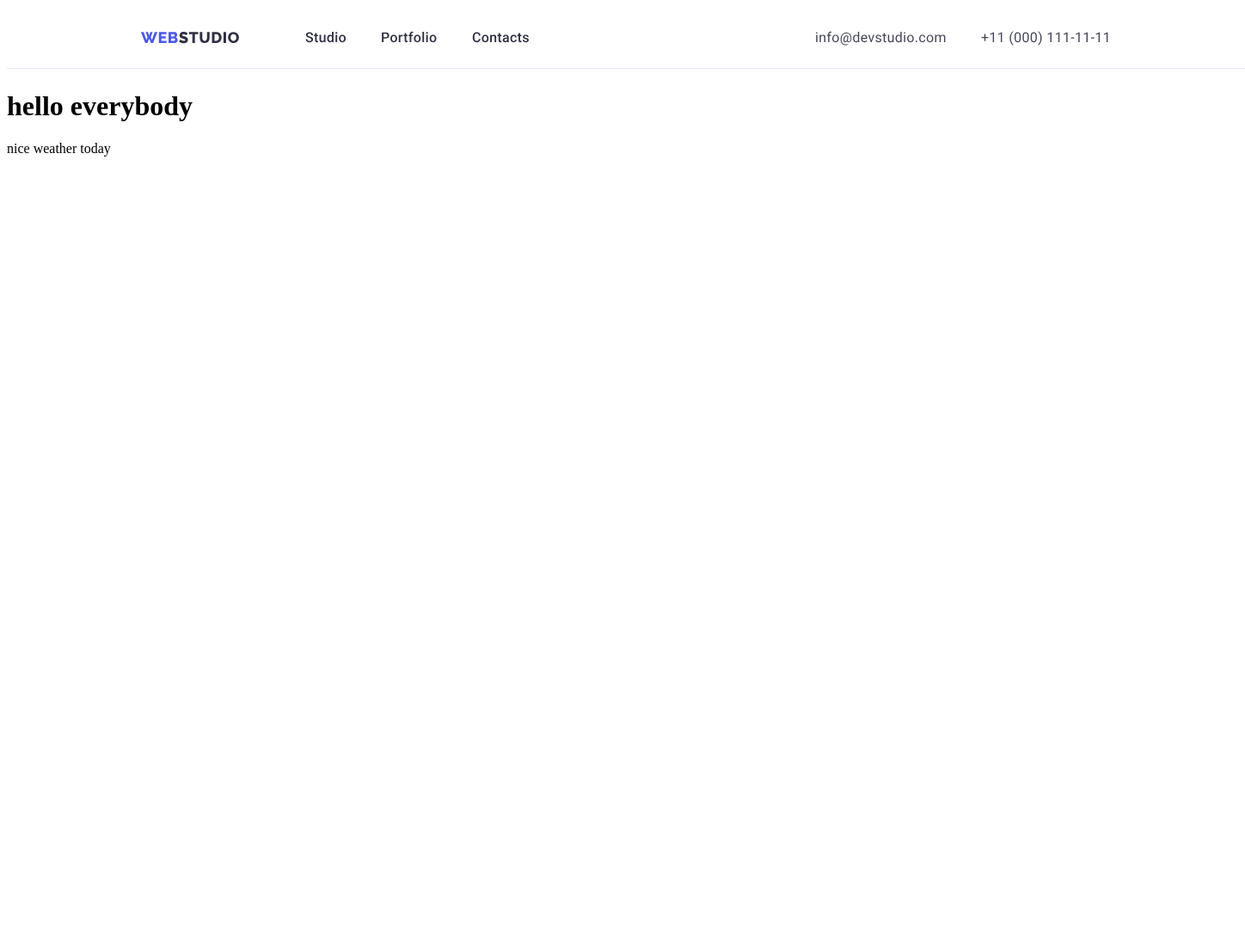
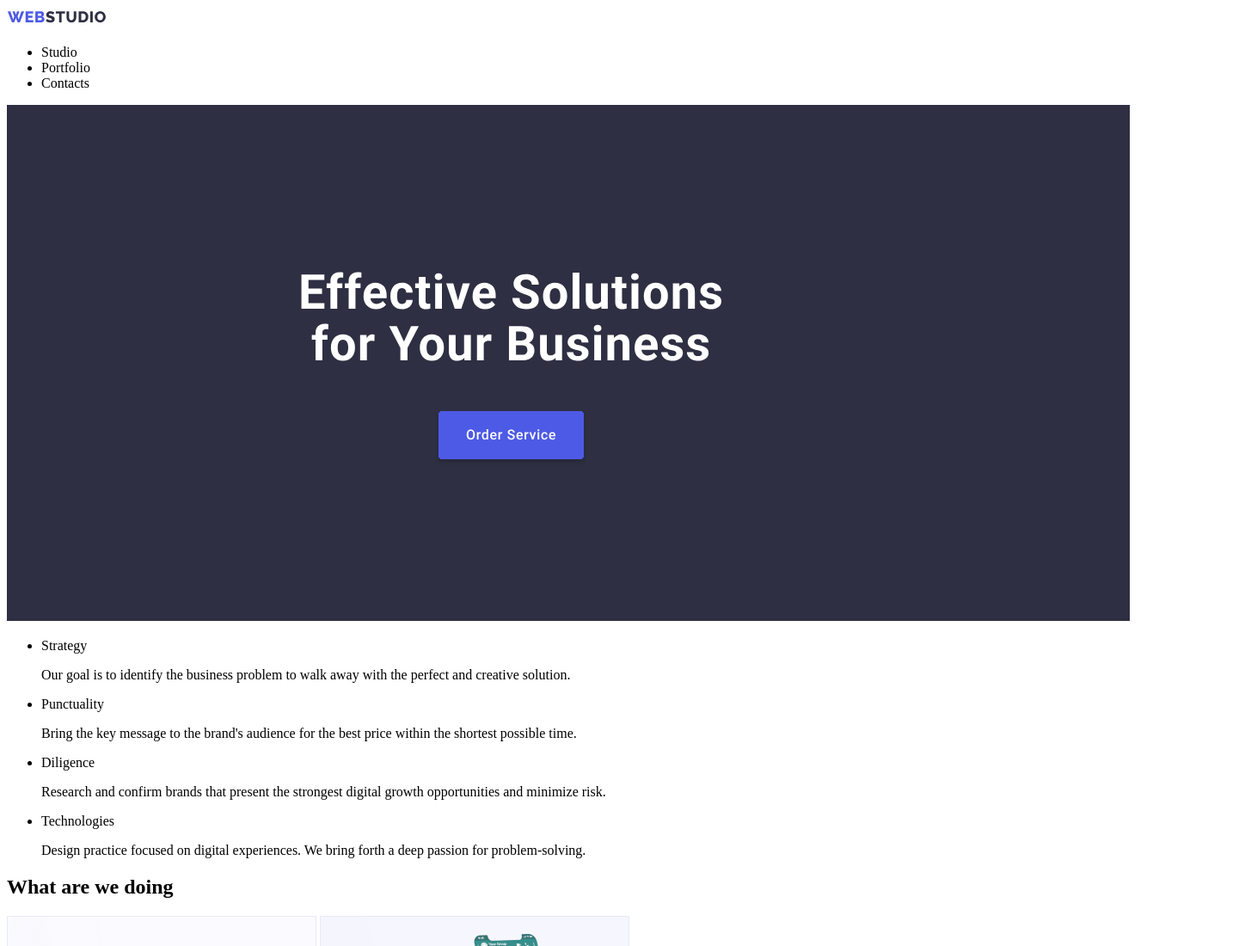
Before and after one commit to ViKki28/Tutorial, a plain HTML site: page index.html in a window 1280 px wide. Shown: the top 1100 px of the page at 86% size, 1448 px wide, since content can reach past the window. Before the commit the page ends 800 px from the top, so only its background shows below. Drawn offline with Linux system fonts and the light colour scheme.

Commit message:
sections-and-img
sections1-2-3

```diff
--- a/index.html
+++ b/index.html
@@ -6,13 +6,75 @@
     <meta name="viewport" content="width=device-width, initial-scale=1.0" />
     <title>Document</title>
   </head>
-  <header>
-    <img src="./images/Top Line.svg" alt="Меню сайта" />
-  </header>
-  <section></section>
+  <body>
+    <!-- top line -->
+    <header>
+      <img src="./images/Logo.png" alt="Logo" />
+      <ul>
+        <li>Studio</li>
+        <li>Portfolio</li>
+        <li>Contacts</li>
+      </ul>
+    </header>
 
-  <body>
-    <h1>hello everybody</h1>
-    <p>nice weather today</p>
+    <!-- img hero -->
+    <img src="./images/hero-image.svg" alt="hero-img" />
+    <!-- section 1 -->
+    <section>
+      <ul>
+        <li>
+          Strategy
+          <p>
+            Our goal is to identify the business problem to walk away with the
+            perfect and creative solution.
+          </p>
+        </li>
+        <li>
+          Punctuality
+          <p>
+            Bring the key message to the brand's audience for the best price
+            within the shortest possible time.
+          </p>
+        </li>
+        <li>
+          Diligence
+          <p>
+            Research and confirm brands that present the strongest digital
+            growth opportunities and minimize risk.
+          </p>
+        </li>
+        <li>
+          Technologies
+          <p>
+            Design practice focused on digital experiences. We bring forth a
+            deep passion for problem-solving.
+          </p>
+        </li>
+      </ul>
+    </section>
+    <!-- section 2 -->
+    <section>
+      <h2>What are we doing</h2>
+      <img src="./images/img1.png" alt="img1" />
+      <img src="./images/img2.png" alt="img2" />
+      <img src="./images/img(3).jpg" alt="img3" />
+    </section>
+    <!-- section 3 -->
+    <section>
+      <h2>Our Team</h2>
+      <img src="./images/img.jpg" alt="Mark" />
+      <h3>Mark Guerrero</h3>
+      <p>Product Designer</p>
+
+      <img src="./images/img(1).jpg" alt="Tom" />
+      <h3>Tom Ford</h3>
+      <p>Frontend Developer</p>
+      <img src="./images/img(2).jpg" alt="Camila" />
+      <h3>Camila Garcia</h3>
+      <p>Marketing</p>
+      <img src="./images/img(3).jpg" alt="Daniel" />
+      <h3>Daniel Wilson</h3>
+      <p>UI Designer</p>
+    </section>
   </body>
 </html>
```
Also changed, not shown: images/Logo.png (added), images/Top Line.svg (deleted), images/hero-image.svg (added), images/img(1).jpg (added), images/img(2).jpg (added), images/img(3).jpg (added), images/img.jpg (added), images/img1.png (added), images/img2.png (added), images/img3.png (added).
